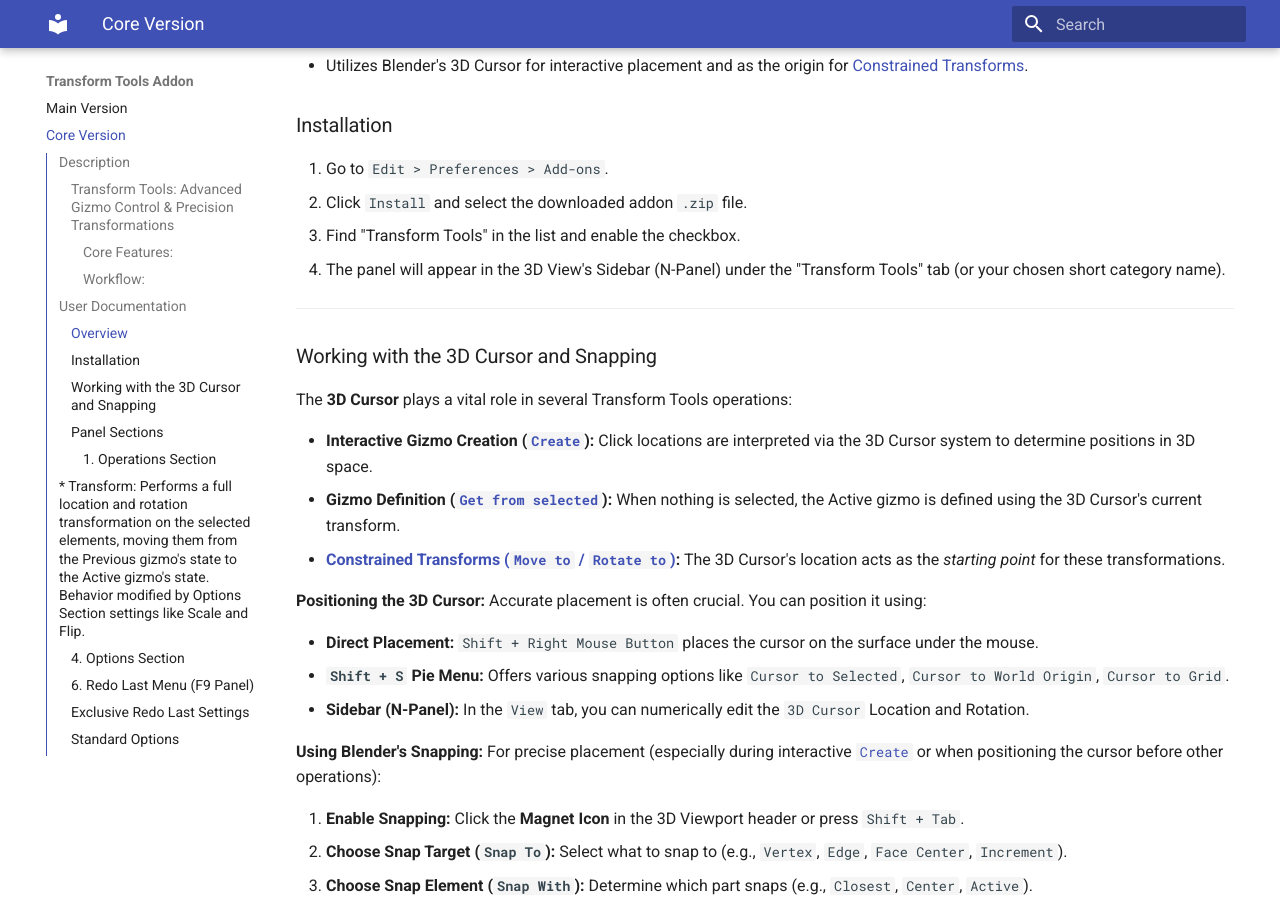
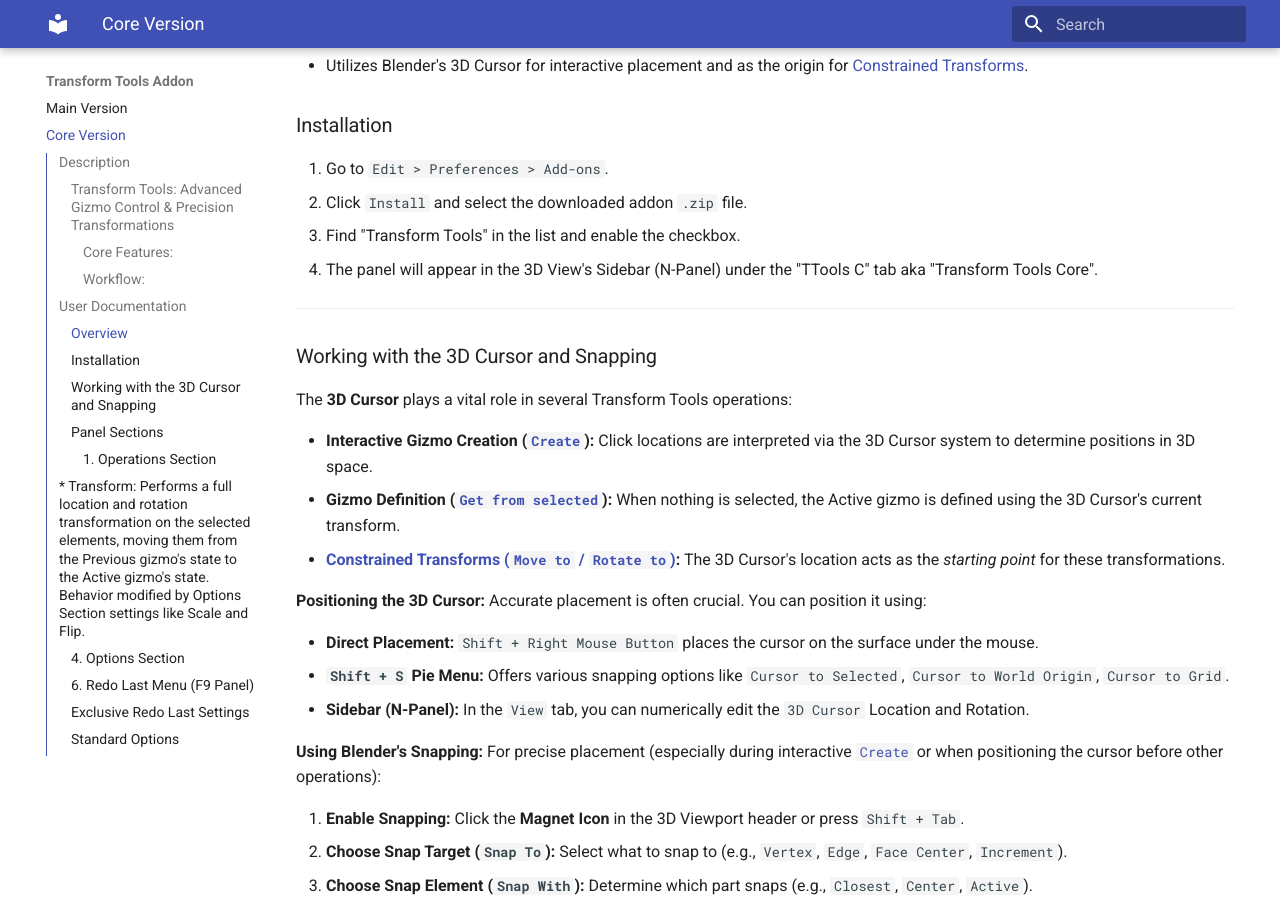
Before and after one commit to idris-y/transform-tools-docs, an MkDocs documentation site: the page built from docs/core/index.md, in a window 1280 px wide and 900 px high, scrolled down 1336 px. Built offline with MkDocs 1.6.1 and Material for MkDocs 9.7.7, drawn with Linux system fonts in a browser that asks for light colours.

Commit message:
Update index.md

```diff
--- a/docs/core/index.md
+++ b/docs/core/index.md
@@ -48,7 +48,7 @@
 1.  Go to `Edit > Preferences > Add-ons`.
 2.  Click `Install` and select the downloaded addon `.zip` file.
 3.  Find "Transform Tools" in the list and enable the checkbox.
-4.  The panel will appear in the 3D View's Sidebar (N-Panel) under the "Transform Tools" tab (or your chosen short category name).
+4.  The panel will appear in the 3D View's Sidebar (N-Panel) under the "TTools C" tab aka "Transform Tools Core".
 
 ---
 
```
